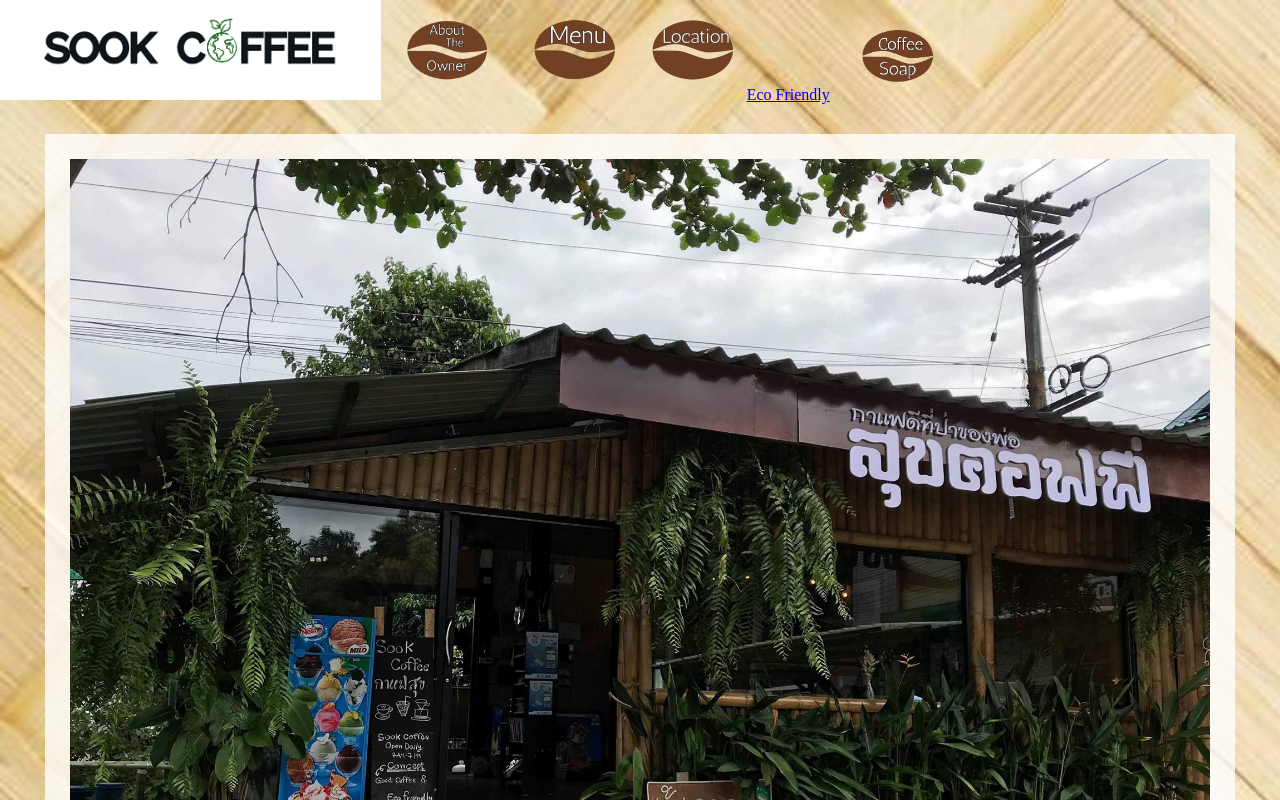
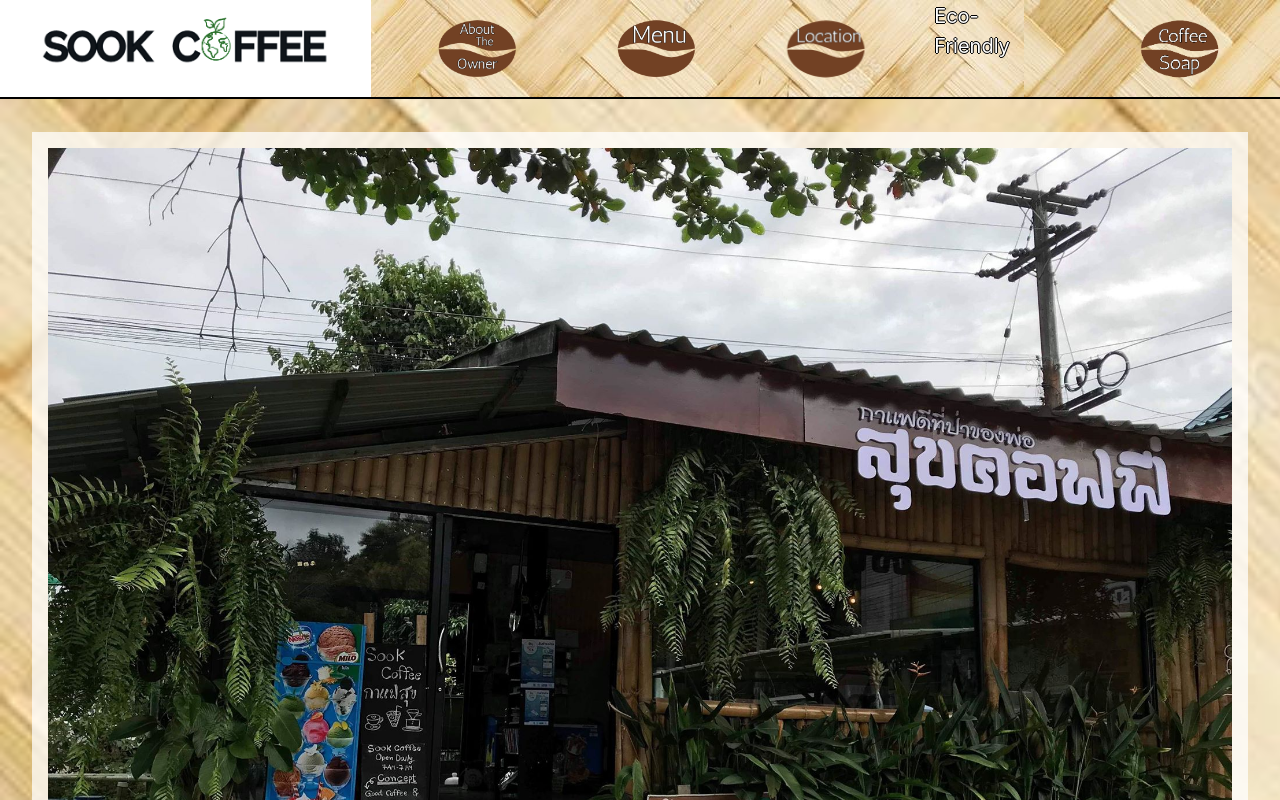
Before and after one commit to SookCoffee/sookcoffee.github.io, a plain HTML site: page index.html in a window 1280 px wide. Shown: the top 800 px of the page. Drawn offline with nearby package versions, Linux system fonts and the light colour scheme.

Commit message:
Refactored to Bootstrap

```diff
--- a/index.html
+++ b/index.html
@@ -1,33 +1,53 @@
 <html>
 	<head>
 		<title>Sook Coffee</title>
+		<link rel="stylesheet" href="https://stackpath.bootstrapcdn.com/bootstrap/4.4.1/css/bootstrap.min.css" integrity="sha384-Vkoo8x4CGsO3+Hhxv8T/Q5PaXtkKtu6ug5TOeNV6gBiFeWPGFN9MuhOf23Q9Ifjh" crossorigin="anonymous">
     <link href="style.css" rel="stylesheet">
 		<link rel="shortcut icon" type="image/png" href="images/favicon2.png"/>
 	</head>
 	<body>
-	  <div class="navbar">
-			<a href="index.html"><img src="images/logo.png" class="logo"></a>
-				<a href="about-the-owner.html"><img src="images/about-the-owner.png"></a>
-					<a href="menu.html"><img src="images/menu.png"></a>
-						<a href="location.html"><img src="images/location.png"></a>
-							<a href="eco.html">Eco Friendly</a>
-								<a href="merch.html"><img src="images/coffee-soap.png"></a>
+		<nav class="navbar navbar-expand-lg navbar-light fixed-top">
+		  <a class="navbar-brand" href="/">
+				<img src="images/logo.png" class="logo">
+			</a>
+		  <button class="navbar-toggler" type="button" data-toggle="collapse" data-target="#navbarSupportedContent" aria-controls="navbarSupportedContent" aria-expanded="false" aria-label="Toggle navigation">
+		    <span class="navbar-toggler-icon"></span>
+		  </button>
+		  <div class="collapse navbar-collapse" id="navbarSupportedContent">
+		    <ul class="navbar-nav mr-auto">
+		      <li class="nav-item active">
+		        <a class="nav-link" href="#"><img src="images/about-the-owner.png"></a>
+		      </li>
+		      <li class="nav-item">
+		        <a class="nav-link" href="#"><img src="images/menu.png"></a>
+		      </li>
+					<li class="nav-item">
+		        <a class="nav-link" href="#"><img src="images/location.png"></a>
+		      </li>
+					<li class="nav-item">
+		        <a class="nav-link" href="#">Eco-Friendly</a>
+		      </li>
+					<li class="nav-item">
+		        <a class="nav-link" href="#"><img src="images/coffee-soap.png"></a>
+		      </li>
+		    </ul>
 		  </div>
+		</nav>
 		<div class="overlay">
-			<div style="width: 100%">
 			<img src="images/shop-front.jpg">
-			</div>
-			<div>
+			<div class="row">
+				<div class="col-sm-6">
 					<img src="images/overhead-coffee-beans.jpg">
 				</div>
-			<div class="description">
-				<h1>Text</h1>
+				<div class="col-sm-6 description">
+					<p>Praesent dignissim ipsum vel sodales interdum. Maecenas luctus enim at augue commodo, sed scelerisque nunc bibendum. Suspendisse potenti. Vestibulum ornare porttitor libero. Nam vitae vestibulum tortor. Vestibulum quis porttitor lacus, vel sollicitudin purus. Duis sit amet augue eu tortor porttitor eleifend. Proin sit amet tellus cursus, sodales eros at, sollicitudin metus. Cras vitae nulla quam. Donec dapibus a lectus vitae maximus.</p>
 				</div>
-			<div class="description">
-				<h1>Text</h1>
+				<div class="col-sm-6 description">
+					<p>In a mollis leo. Aenean scelerisque ultrices nisl. Aliquam iaculis viverra elit sit amet vestibulum. Sed venenatis accumsan dui ac rutrum. Vestibulum id neque quis nibh fermentum pulvinar nec id elit. Maecenas vel porta magna. Sed id rhoncus ligula, eget interdum ligula. Nulla et fermentum nisi, quis gravida nunc. Integer bibendum orci at pulvinar dignissim.</p>
 				</div>
-			<div>
+				<div class="col-sm-6">
 					<img src="images/overhead-coffee.jpg">
+				</div>
 			</div>
 		</div>
 	</body>
--- a/style.css
+++ b/style.css
@@ -1,47 +1,54 @@
+.col, .col-1, .col-10, .col-11, .col-12, .col-2, .col-3, .col-4, .col-5, .col-6, .col-7, .col-8, .col-9, .col-auto, .col-lg, .col-lg-1, .col-lg-10, .col-lg-11, .col-lg-12, .col-lg-2, .col-lg-3, .col-lg-4, .col-lg-5, .col-lg-6, .col-lg-7, .col-lg-8, .col-lg-9, .col-lg-auto, .col-md, .col-md-1, .col-md-10, .col-md-11, .col-md-12, .col-md-2, .col-md-3, .col-md-4, .col-md-5, .col-md-6, .col-md-7, .col-md-8, .col-md-9, .col-md-auto, .col-sm, .col-sm-1, .col-sm-10, .col-sm-11, .col-sm-12, .col-sm-2, .col-sm-3, .col-sm-4, .col-sm-5, .col-sm-6, .col-sm-7, .col-sm-8, .col-sm-9, .col-sm-auto, .col-xl, .col-xl-1, .col-xl-10, .col-xl-11, .col-xl-12, .col-xl-2, .col-xl-3, .col-xl-4, .col-xl-5, .col-xl-6, .col-xl-7, .col-xl-8, .col-xl-9, .col-xl-auto { padding-right: 0; padding-left: 0; }
+.row { margin: 0; }
+
 body {
   background-image: url('images/bamboo1.jpg');
   background-position: fixed;
   background-size: cover;
-  margin: 0;
-}
-
-.overlay {
-  background-color: rgba(255,255,255,0.8);
-  min-height: 100%;
-  margin-left: 45px;
-  margin-right: 45px;
-  margin-top: 30px;
+  margin: calc(2.5% + 100px) 0 calc(2.5%);
 }
 
 img {
   max-width: 100%;
 }
 
-.navbar a img {
-  max-width: 10%;
+nav.navbar {
+  padding: 0;
+  border-bottom: 2px solid black;
+  background-image: url('images/bamboo1.jpg');
+}
+nav a.navbar-brand {
+  padding: 0;
+}
+
+nav img {
   max-height: 100px;
 }
 
-.navbar a img.logo {
-  max-width: 30%;
+nav ul li {
+  padding: 0 30px;
 }
 
-.overlay {
-  padding: 25px;
-  font-size: 0;
+nav ul li a {
+  color: white !important;
+  text-shadow: -1px 0 black, 0 1px black, 1px 0 black, 0 -1px black;
+  font-size: 1.25em;
+  padding: 0 !important;
 }
 
-.overlay div {
-  display: inline-block;
-  width: 50%;
+div.overlay {
+  max-width: 95%;
+  margin: auto;
+  padding: 1em;
+  background-color: rgba(255,255,255,0.75);
 }
 
-.overlay div.description {
+div.description {
+  font-size: 2em;
   text-align: center;
-  padding: 40px;
+  padding: 2.5em;
 }
 
-.overlay h1 {
-  margin: 0;
-  font-size: 24px;
+div.description p {
+  margin-bottom: 0;
 }
```
Lines whose indentation alone changed are shown as unchanged.
